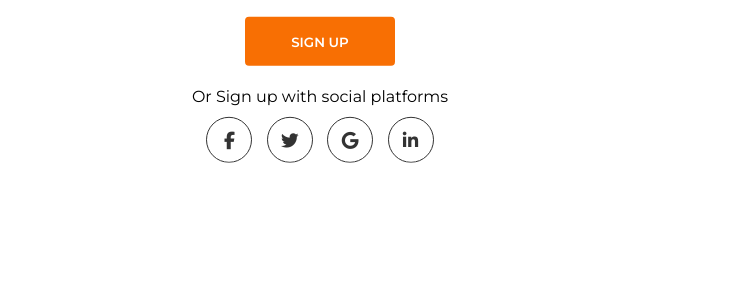
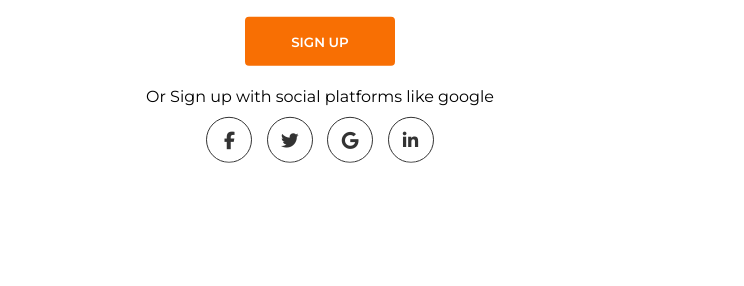
Before and after one commit to biooids/AIworld-biooids, a plain HTML site: page form/form.html in a window 1280 px wide. Both pictures are taken after a click on the button "SIGN UP". Shown: the part 454-740 px from the top of the page, 0-744 px from the left. Drawn offline with Linux system fonts and the light colour scheme; grey boxes are pictures that could not be loaded.

Commit message:
check the form files and add some data

```diff
--- a/form/form.html
+++ b/form/form.html
@@ -58,7 +58,9 @@
               <input type="password" placeholder="Password" />
             </div>
             <input type="submit" class="btn" value="Sign up" />
-            <p class="social-text">Or Sign up with social platforms</p>
+            <p class="social-text">
+              Or Sign up with social platforms like google
+            </p>
             <div class="social-media">
               <a href="#" class="social-icon">
                 <i class="fab fa-facebook-f"></i><span>f</span>
```
